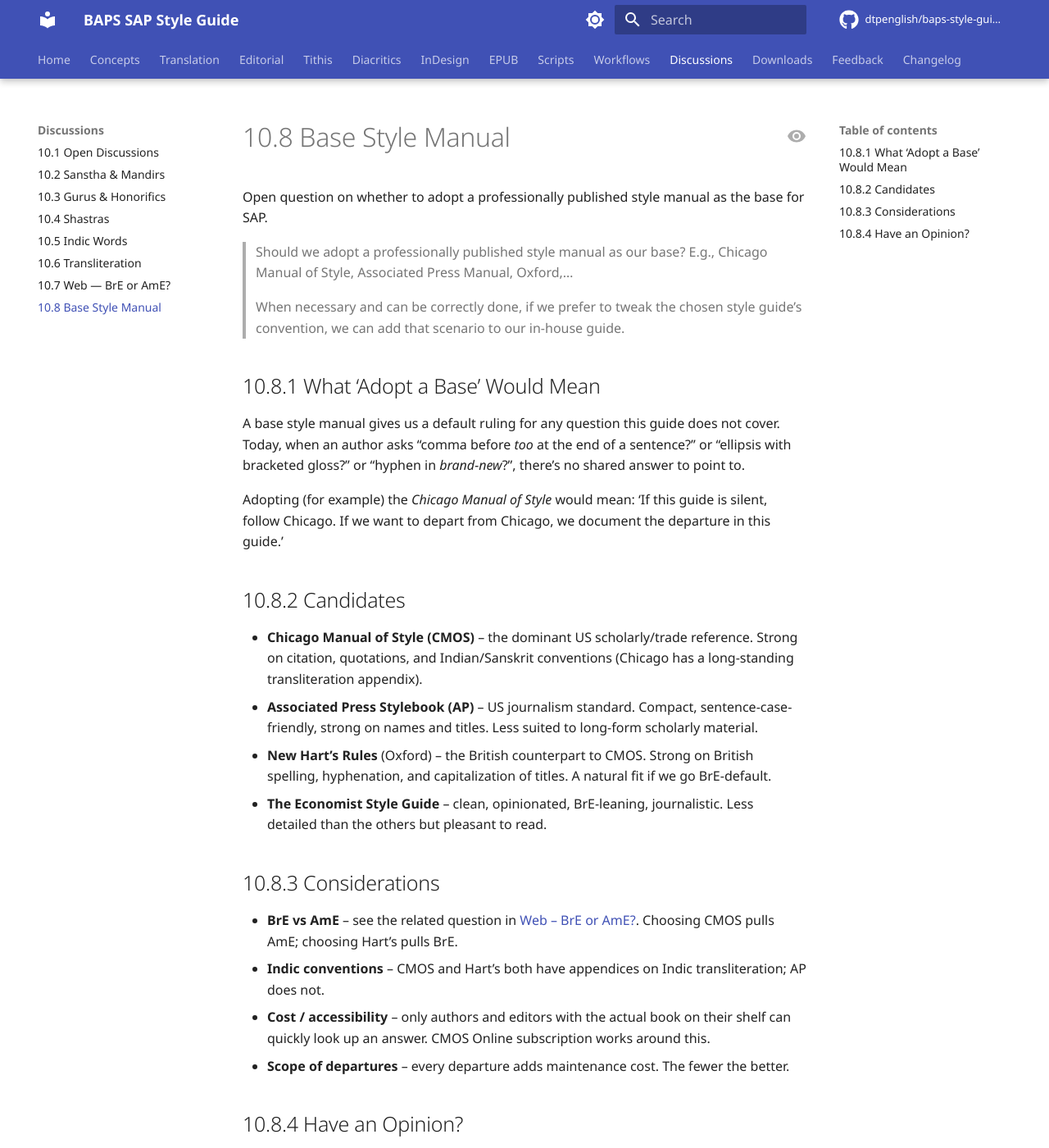
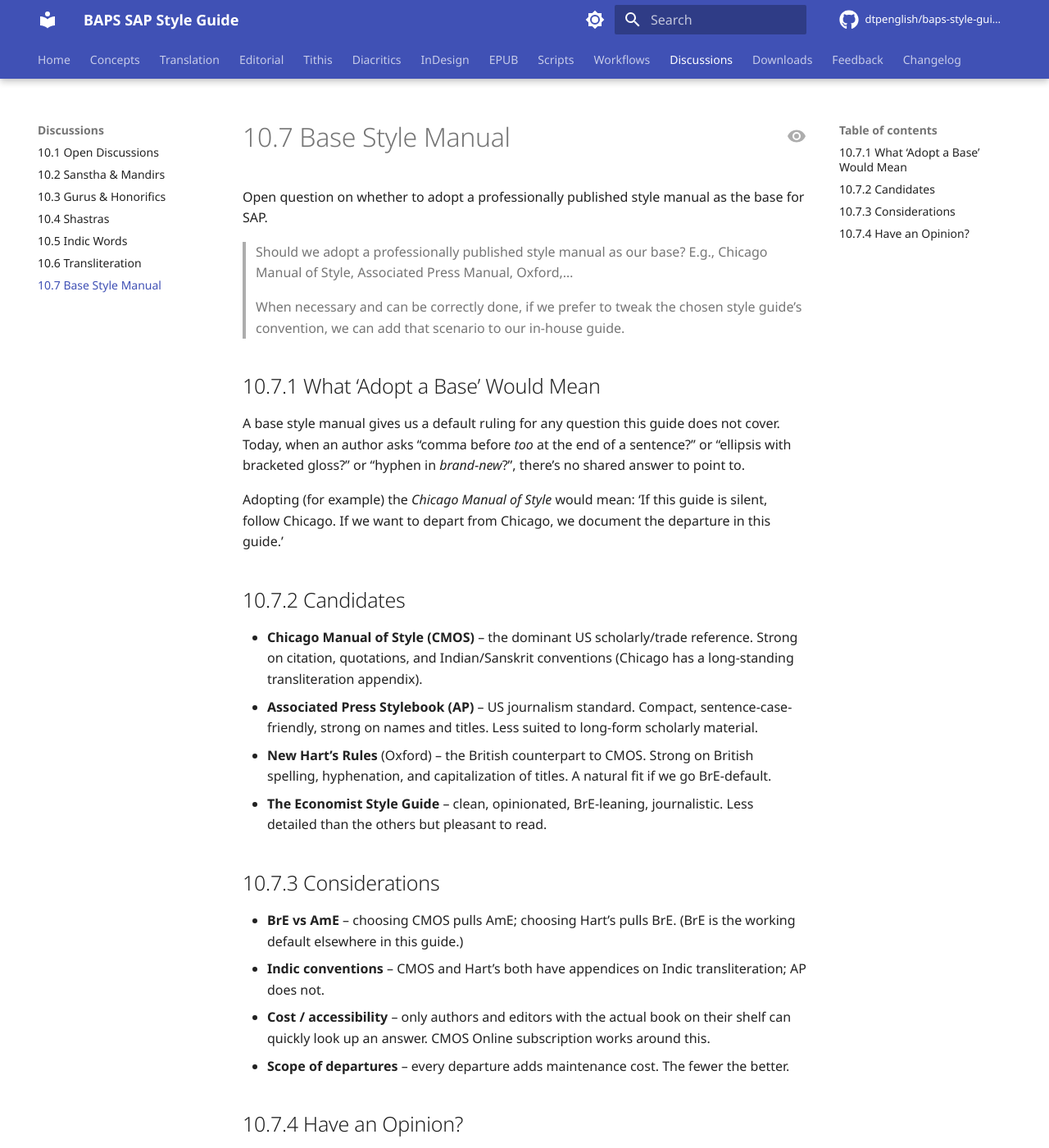
Before and after one commit to dtpenglish/baps-style-guide, an MkDocs documentation site: the page built from docs/discussions/base-style-manual.md, in a window 1280 px wide and 1400 px high. Shown: the whole window at 82% size. Built offline with MkDocs 1.6.1 and Material for MkDocs 9.7.7, drawn with Linux system fonts in a browser that asks for light colours; comment, search, counter and statistics services are not loaded; the version menu is left out; some of the changed text lies outside the part shown.

Commit message:
10.7: delete Web -- BrE or AmE? page
BrE is already the working default elsewhere in this guide, so the
open question is no longer open. Removed the page; renumbered Base
Style Manual 10.8 -> 10.7 and dropped the cross-reference to web.md
from base-style-manual.md and the changelog.

```diff
--- a/docs/discussions/base-style-manual.md
+++ b/docs/discussions/base-style-manual.md
@@ -1,26 +1,26 @@
-# 10.8 Base Style Manual
+# 10.7 Base Style Manual
 Open question on whether to adopt a professionally published style manual as the base for SAP.
 
 > Should we adopt a professionally published style manual as our base? E.g., Chicago Manual of Style, Associated Press Manual, Oxford,…
 >
 > When necessary and can be correctly done, if we prefer to tweak the chosen style guide's convention, we can add that scenario to our in-house guide.
 
-## 10.8.1 What 'Adopt a Base' Would Mean
+## 10.7.1 What 'Adopt a Base' Would Mean
 A base style manual gives us a default ruling for any question this guide does not cover. Today, when an author asks "comma before *too* at the end of a sentence?" or "ellipsis with bracketed gloss?" or "hyphen in *brand-new*?", there's no shared answer to point to.
 
 Adopting (for example) the *Chicago Manual of Style* would mean: 'If this guide is silent, follow Chicago. If we want to depart from Chicago, we document the departure in this guide.'
 
-## 10.8.2 Candidates
+## 10.7.2 Candidates
 - **Chicago Manual of Style (CMOS)** – the dominant US scholarly/trade reference. Strong on citation, quotations, and Indian/Sanskrit conventions (Chicago has a long-standing transliteration appendix).
 - **Associated Press Stylebook (AP)** – US journalism standard. Compact, sentence-case-friendly, strong on names and titles. Less suited to long-form scholarly material.
 - **New Hart's Rules** (Oxford) – the British counterpart to CMOS. Strong on British spelling, hyphenation, and capitalization of titles. A natural fit if we go BrE-default.
 - **The Economist Style Guide** – clean, opinionated, BrE-leaning, journalistic. Less detailed than the others but pleasant to read.
 
-## 10.8.3 Considerations
-- **BrE vs AmE** – see the related question in [Web – BrE or AmE?](web.md). Choosing CMOS pulls AmE; choosing Hart's pulls BrE.
+## 10.7.3 Considerations
+- **BrE vs AmE** – choosing CMOS pulls AmE; choosing Hart's pulls BrE. (BrE is the working default elsewhere in this guide.)
 - **Indic conventions** – CMOS and Hart's both have appendices on Indic transliteration; AP does not.
 - **Cost / accessibility** – only authors and editors with the actual book on their shelf can quickly look up an answer. CMOS Online subscription works around this.
 - **Scope of departures** – every departure adds maintenance cost. The fewer the better.
 
-## 10.8.4 Have an Opinion?
+## 10.7.4 Have an Opinion?
 Send your view via [Feedback](../feedback.md) – use a subject like *Base manual: <CMOS / AP / Oxford / other>*.
--- a/mkdocs.yml
+++ b/mkdocs.yml
@@ -185,8 +185,7 @@ nav:
       - "10.4 Shastras": discussions/shastras.md
       - "10.5 Indic Words": discussions/indic-words.md
       - "10.6 Transliteration": discussions/transliteration.md
-      - "10.7 Web — BrE or AmE?": discussions/web.md
-      - "10.8 Base Style Manual": discussions/base-style-manual.md
+      - "10.7 Base Style Manual": discussions/base-style-manual.md
   - Downloads: downloads/index.md
   - Feedback: feedback.md
   - Changelog: changelog.md
```
Also changed, not shown: docs/changelog.md (+1 -1 lines), docs/discussions/index.md (+0 -1 lines), docs/discussions/web.md (deleted, +0 -20 lines).
